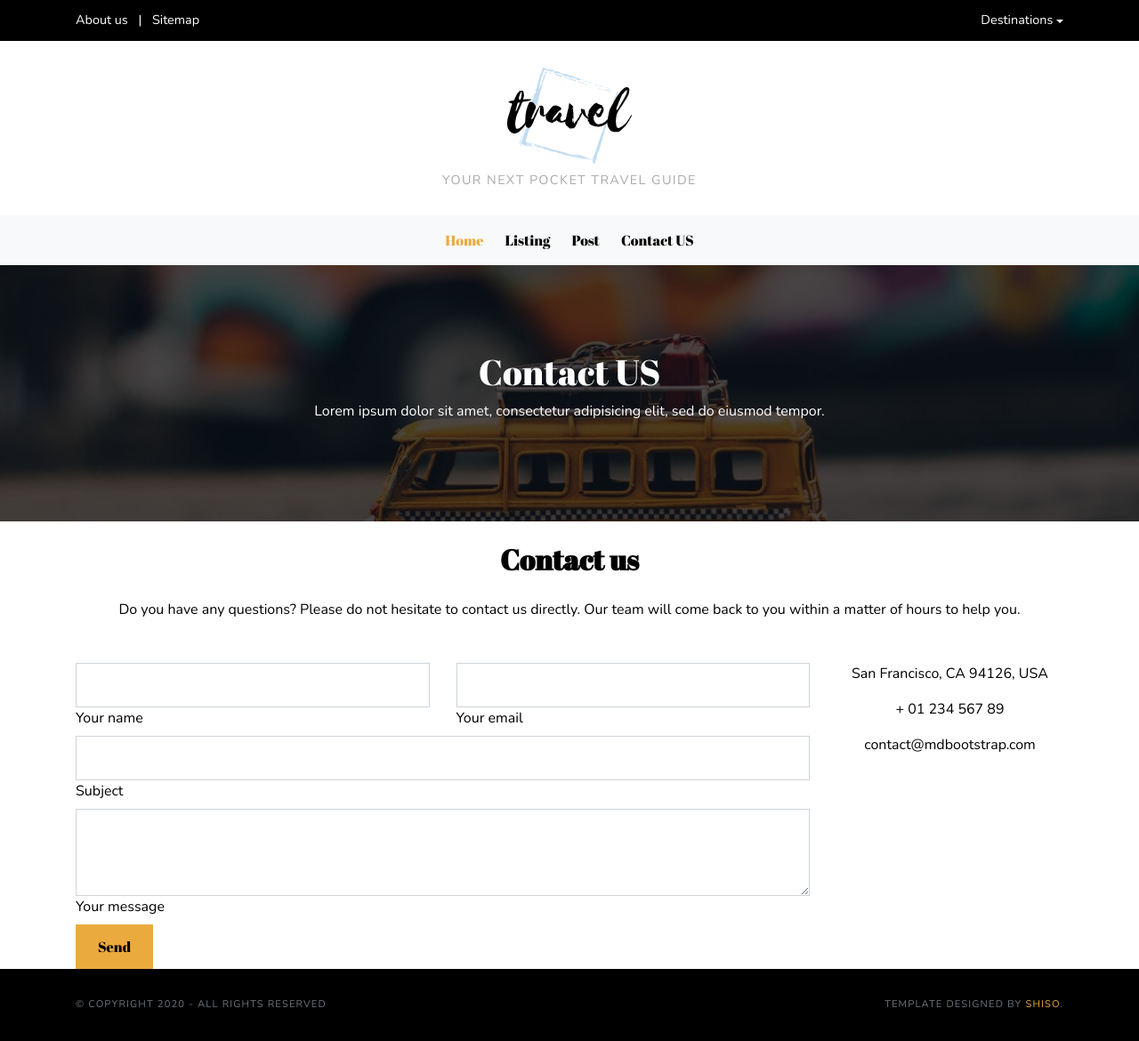
After one commit to The-Shiso/IK-master, a Django app: page /Contact/ in a window 1280 px wide. The commit adds this page. Shown: the whole page at 89% size. Run offline with Django 3.2, Linux system fonts and the light colour scheme; some libraries are stand-ins or nearby versions.

Commit message:
contact page added

```diff
--- a/blog/urls.py
+++ b/blog/urls.py
@@ -16,7 +16,7 @@ from posts.views import (
     PostDetailView,
     PostCreateView,
     PostUpdateView,
-    PostDeleteView
+    PostDeleteView, ContactView
 )
 from marketing.views import email_list_signup
 
@@ -37,7 +37,8 @@ urlpatterns = [
     # path('post/<id>/delete/', post_delete, name='post-delete'),
     path('post/<pk>/delete/', PostDeleteView.as_view(), name='post-delete'),
     path('tinymce/', include('tinymce.urls')),
-    path('accounts/', include('allauth.urls'))
+    path('accounts/', include('allauth.urls')),
+    path('Contact/', ContactView.as_view(), name='contact')
 ]
 
 if  settings.DEBUG:
--- a/posts/views.py
+++ b/posts/views.py
@@ -55,6 +55,15 @@ def get_category_count():
         .annotate(Count('categories__title'))
     return queryset
 
+class ContactView(View):
+    form = EmailSignupForm()
+
+    def get(self, request, *args, **kwargs):
+
+        context = {
+            'form': self.form
+        }
+        return render(request, 'Contact.html', context)
 
 class IndexView(View):
     form = EmailSignupForm()
--- /dev/null
+++ b/templates/Contact.html
@@ -0,0 +1,111 @@
+{% extends 'base.html' %}
+{% load static %}
+
+{% block content %}
+<!--Section: Contact v.2-->
+<section class="hero bg-center bg-cover" style="background: url({% static 'img/hero-banner.jpg' %})">
+      <div class="dark-overlay py-5">
+        <div class="overlay-content">
+          <div class="container py-5 text-white text-center">
+            <h1>Contact US</h1>
+            <p>Lorem ipsum dolor sit amet, consectetur adipisicing elit, sed do eiusmod tempor.</p>
+          </div>
+        </div>
+      </div>
+</section>
+<section class="container">
+
+    <!--Section heading-->
+    <h2 class="h1-responsive font-weight-bold text-center my-4">Contact us</h2>
+    <!--Section description-->
+    <p class="text-center w-responsive mx-auto mb-5">Do you have any questions? Please do not hesitate to contact us directly. Our team will come back to you within
+        a matter of hours to help you.</p>
+
+    <div class="row">
+
+        <!--Grid column-->
+        <div class="col-md-9 mb-md-0 mb-5">
+            <form id="contact-form" name="contact-form" action="mail.php" method="POST">
+
+                <!--Grid row-->
+                <div class="row">
+
+                    <!--Grid column-->
+                    <div class="col-md-6">
+                        <div class="md-form mb-0">
+                            <input type="text" id="name" name="name" class="form-control">
+                            <label for="name" class="">Your name</label>
+                        </div>
+                    </div>
+                    <!--Grid column-->
+
+                    <!--Grid column-->
+                    <div class="col-md-6">
+                        <div class="md-form mb-0">
+                            <input type="text" id="email" name="email" class="form-control">
+                            <label for="email" class="">Your email</label>
+                        </div>
+                    </div>
+                    <!--Grid column-->
+
+                </div>
+                <!--Grid row-->
+
+                <!--Grid row-->
+                <div class="row">
+                    <div class="col-md-12">
+                        <div class="md-form mb-0">
+                            <input type="text" id="subject" name="subject" class="form-control">
+                            <label for="subject" class="">Subject</label>
+                        </div>
+                    </div>
+                </div>
+                <!--Grid row-->
+
+                <!--Grid row-->
+                <div class="row">
+
+                    <!--Grid column-->
+                    <div class="col-md-12">
+
+                        <div class="md-form">
+                            <textarea type="text" id="message" name="message" rows="2" class="form-control md-textarea"></textarea>
+                            <label for="message">Your message</label>
+                        </div>
+
+                    </div>
+                </div>
+                <!--Grid row-->
+
+            </form>
+
+            <div class="text-center text-md-left">
+                <a class="btn btn-primary" onclick="document.getElementById('contact-form').submit();">Send</a>
+            </div>
+            <div class="status"></div>
+        </div>
+        <!--Grid column-->
+
+        <!--Grid column-->
+        <div class="col-md-3 text-center">
+            <ul class="list-unstyled mb-0">
+                <li><i class="fas fa-map-marker-alt fa-2x"></i>
+                    <p>San Francisco, CA 94126, USA</p>
+                </li>
+
+                <li><i class="fas fa-phone mt-4 fa-2x"></i>
+                    <p>+ 01 234 567 89</p>
+                </li>
+
+                <li><i class="fas fa-envelope mt-4 fa-2x"></i>
+                    <p>contact@mdbootstrap.com</p>
+                </li>
+            </ul>
+        </div>
+        <!--Grid column-->
+
+    </div>
+
+</section>
+<!--Section: Contact v.2-->
+{% endblock content %}
--- a/templates/header.html
+++ b/templates/header.html
@@ -48,7 +48,10 @@
             <!-- Link--><a class="nav-link" href="/blog">Listing</a>
           </li>
           <li class="nav-item px-1">
-            <!-- Link--><a class="nav-link" href="/post/7/">Post</a>
+            <!-- Link--><a class="nav-link" href="/post/1/">Post</a>
+          </li>
+          <li class="nav-item px-1">
+            <!-- Link--><a class="nav-link" href="/Contact">Contact US</a>
           </li>
         <!--  <li class="nav-item px-1 dropdown"><a class="nav-link dropdown-toggle" id="navbarDropdownMenuLink" href="#" data-toggle="dropdown" aria-haspopup="true" aria-expanded="false">Pages</a>
             <div class="dropdown-menu text-center text-lg-left" aria-labelledby="navbarDropdownMenuLink"> <a class="dropdown-item" href="index.html">Home</a><a class="dropdown-item" href="listing.html">Listing</a><a class="dropdown-item" href="post.html">Post</a></div>
```
